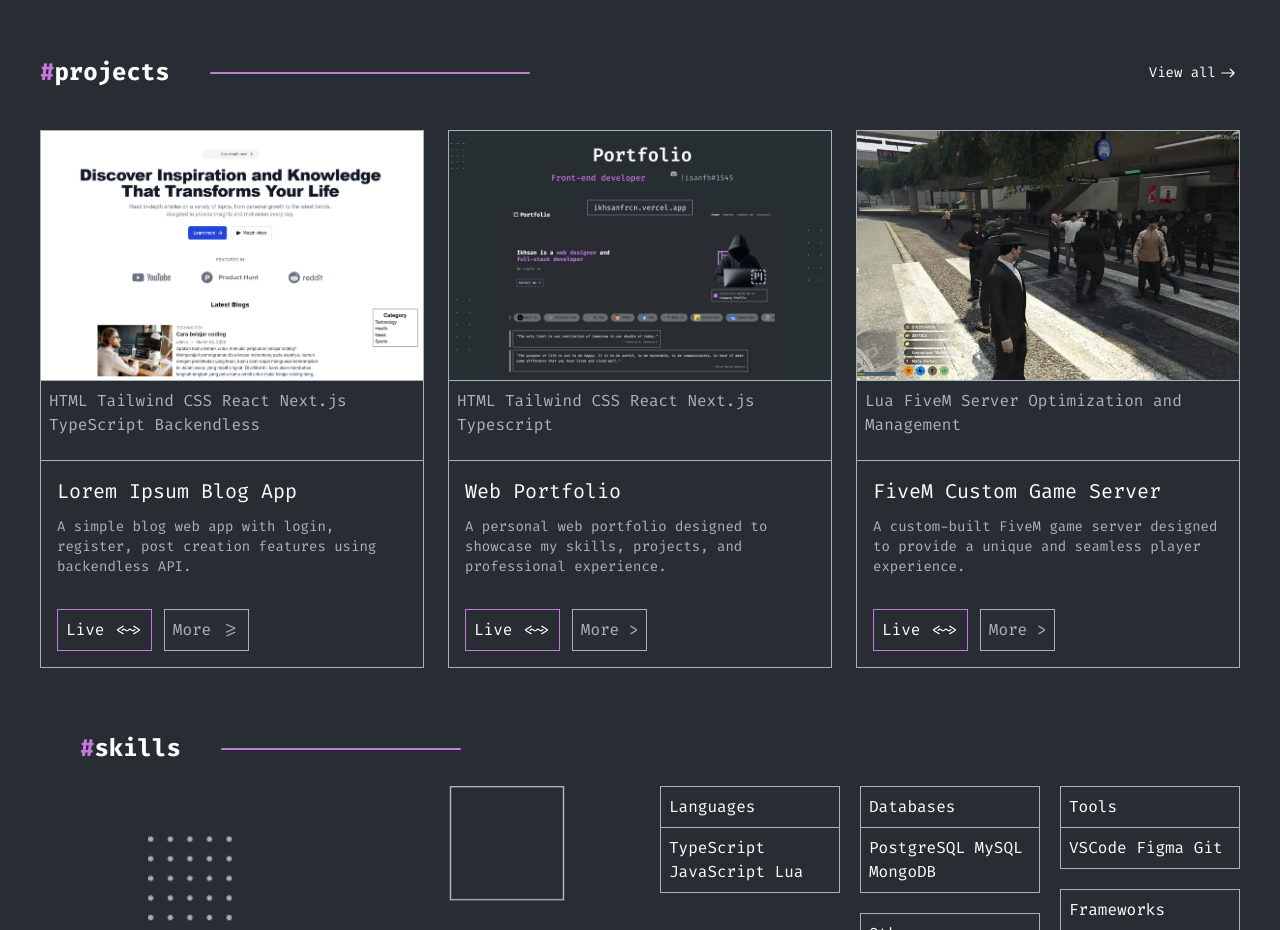
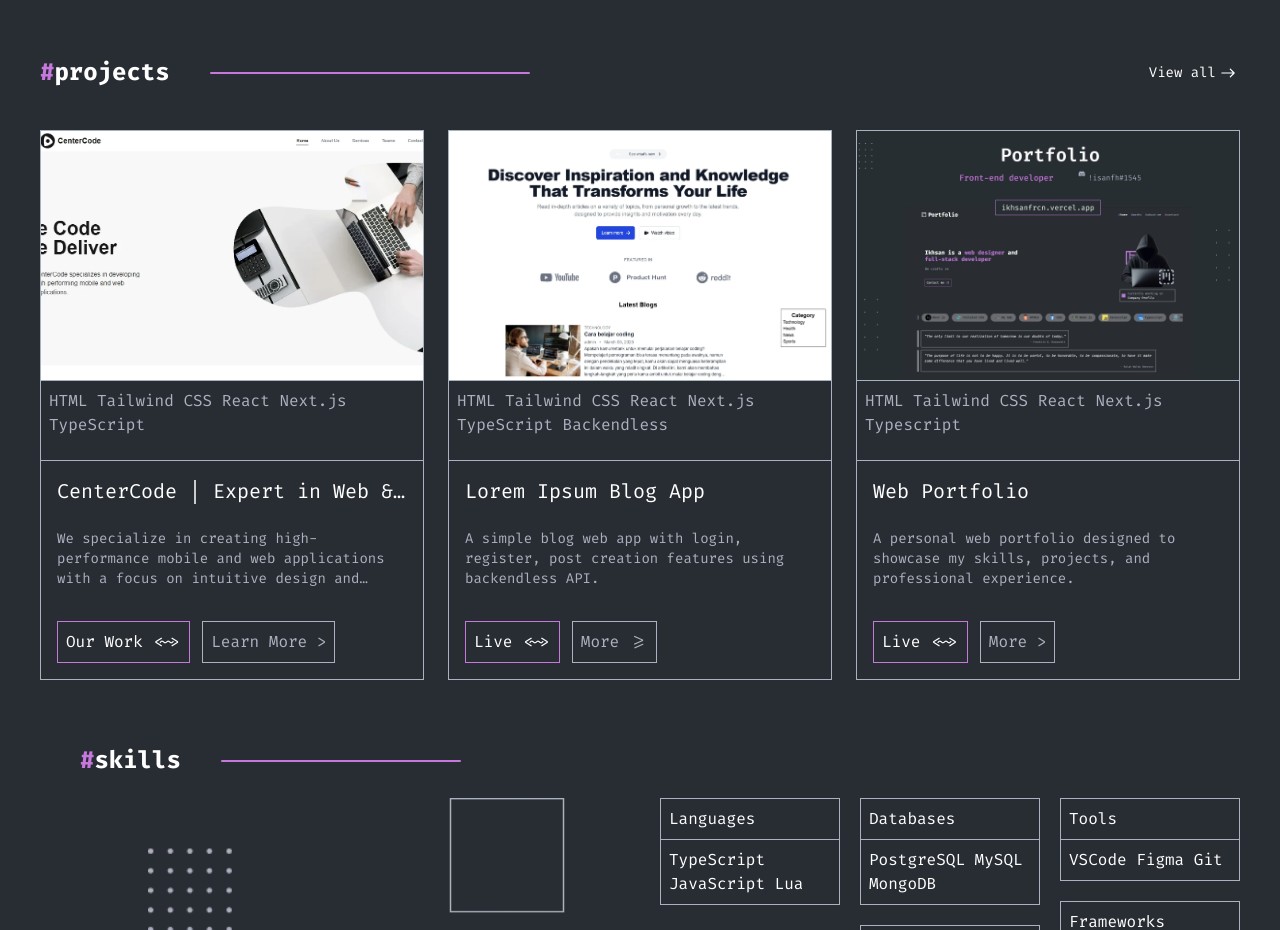
Before and after one commit to ikhsanfrcn/nextjs-portfolio, a Next.js app: page / in a window 1280 px wide. Shown: the part 980-1910 px from the top of the page. Built offline with nearby package versions, Linux system fonts and the light colour scheme.

Commit message:
update data

```diff
--- a/src/components/molecules/ProjectCard.tsx
+++ b/src/components/molecules/ProjectCard.tsx
@@ -33,9 +33,11 @@ export const ProjectCard: React.FC<ProjectCardProps> = ({
         <Text className="line-clamp-3 hover:line-clamp-none">{caption}</Text>
       </div>
       <div className="grid gap-3 p-4">
-        <h3 className="text-xl line-clamp-1 hover:line-clamp-none">{title}</h3>
-        <div className="h-20">
-          <Text className="text-sm line-clamp-4 hover:line-clamp-none">
+        <div className="h-10">
+        <h3 className="text-xl line-clamp-1 hover:line-clamp-none bg-background">{title}</h3>
+        </div>
+        <div className="h-20 z-10">
+          <Text className="text-sm line-clamp-3 hover:line-clamp-none bg-background">
             {description}
           </Text>
         </div>
--- a/src/data/projectsData.ts
+++ b/src/data/projectsData.ts
@@ -16,6 +16,29 @@ export type ProjectCardProps = {
 
 export const ProjectsData: ProjectCardProps[] = [
   {
+    slug: "centercode",
+    title: "CenterCode | Expert in Web & Mobile App Development, UI/UX Design",
+    caption: "HTML Tailwind CSS React Next.js TypeScript",
+    description: "We specialize in creating high-performance mobile and web applications with a focus on intuitive design and seamless user experiences. Our expertise spans across mobile app development, web solutions, and comprehensive UI/UX design.",
+    situation: "The goal was to help clients transform their ideas into functional, user-friendly applications with scalable backend solutions.",
+    task: "Our team was responsible for end-to-end development, including mobile app development, web platforms, and crafting compelling UI/UX designs.",
+    action: "We leveraged React and Flutter for building responsive mobile and web applications, integrated seamless backends using Node.js, and followed modern design principles to ensure excellent user experiences.",
+    result: "Our solutions helped clients enhance user engagement, streamline operations, and improve conversion rates, with significant business growth observed post-launch.",
+    technologies: ["HTML", "React", "Tailwind CSS", "Next.js"],
+    visuals: [
+      "/centercode.webp",
+      "/centercode2.webp",
+    ],
+    links: [
+      { "preview": "https://centercode.vercel.app " },
+      { "github": "https://github.com/nextjs-compro-centercode" }
+    ],
+    buttons: [
+      { title: "Our Work <~>", onClick: () => { window.open("https://company-portfolio.com", "_blank"); }, className: "border-primary" },
+      { title: "Learn More >", onClick: () => { window.location.href = `/projects/${ProjectsData[0].slug}`; }, className: "border-gray text-gray" }
+    ]
+  },
+  {
     slug: 'loremipsum-blog-app',
     title: 'Lorem Ipsum Blog App',
     caption: 'HTML Tailwind CSS React Next.js TypeScript Backendless',
@@ -24,7 +47,7 @@ export const ProjectsData: ProjectCardProps[] = [
     task: 'My responsibility was to design a user interface that was both visually appealing and functional.',
     action: 'I utilized Next.js for the frontend, integrated it with the backend API, and worked closely with the UX team.',
     result: 'The new design increased user retention by 20%, and the client was highly satisfied with the outcome.',
-    technologies: ['React', 'Next.js', 'Tailwind CSS', 'Backendless'],
+    technologies: ['HTML', 'React', 'Next.js', 'Tailwind CSS', 'Backendless'],
     visuals: ['/blogapp.webp', '/blogapp2.webp', '/blogapp3.webp', '/blogapp4.webp'],
     links: [
       { preview: "https://nextjs-loremipsum.vercel.app" },
```
Also changed, not shown: public/centercode.webp (added), public/centercode2.webp (added).
